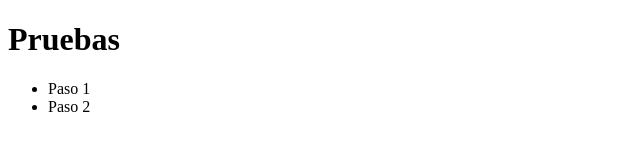
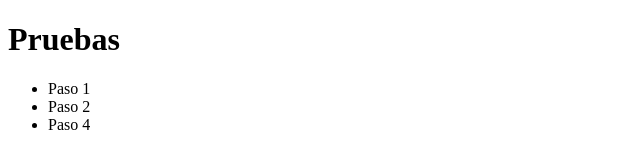
Before and after one commit to TUCAN706/Online_AW, a plain HTML site: page index.html in a window 1280 px wide. Shown: the full height of the page, 0-640 px from the left. Drawn offline with Linux system fonts and the light colour scheme.

Commit message:
3 en raya

```diff
--- a/index.html
+++ b/index.html
@@ -10,6 +10,7 @@
     <ul>
         <li>Paso 1</li>
         <li>Paso 2</li>
+        <li>Paso 4</li>
     </ul>
 </body>
 </html>
```
